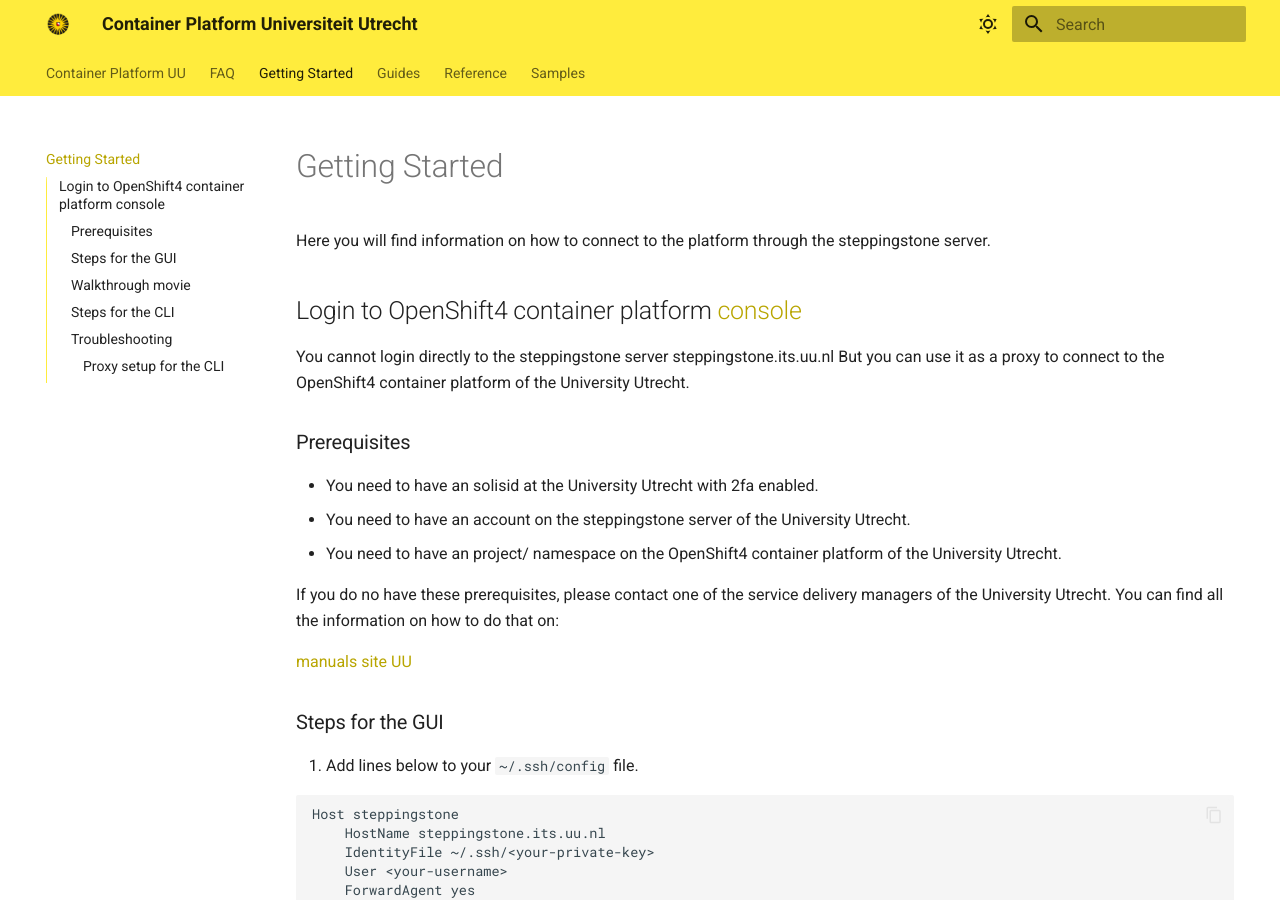
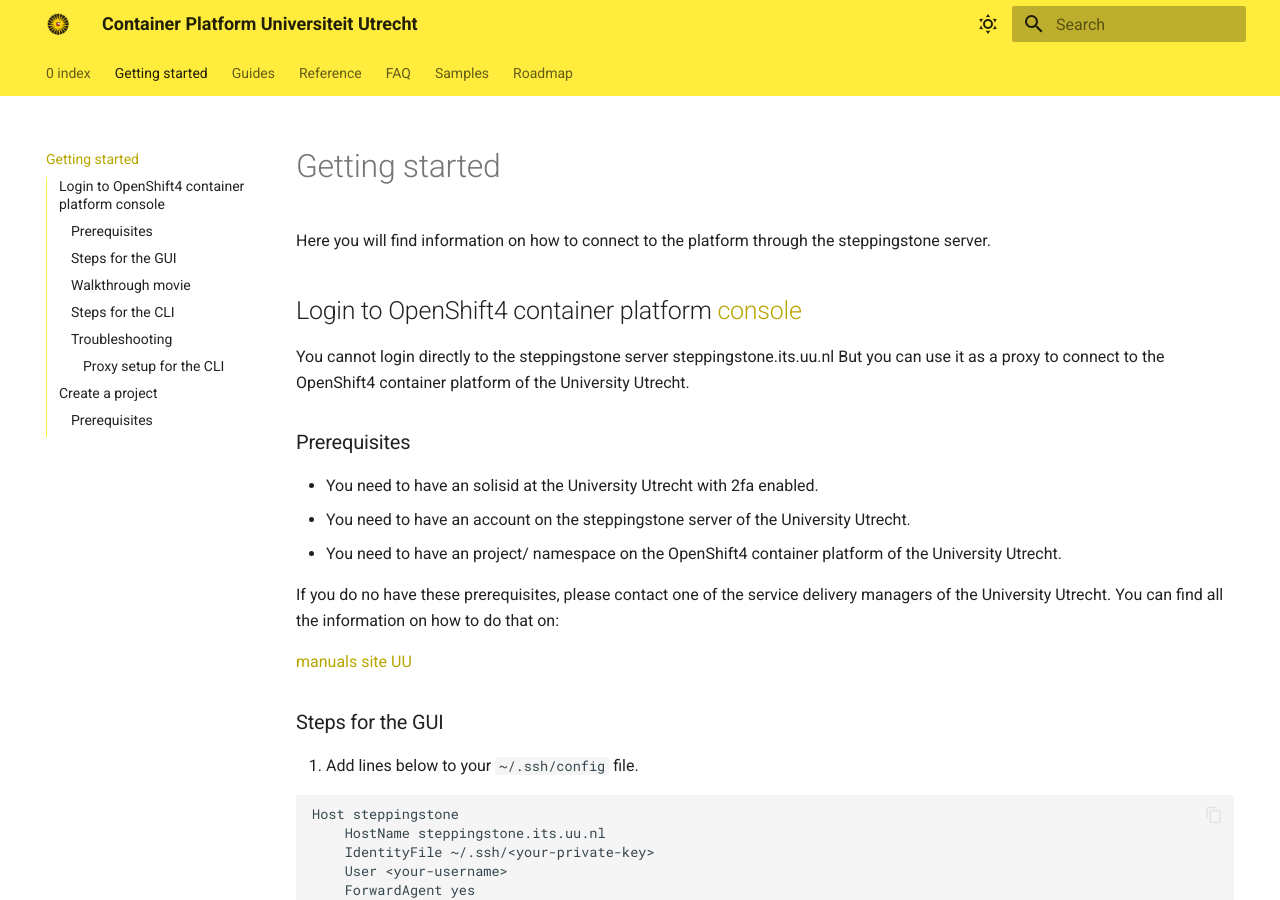
Before and after one commit to UtrechtUniversity/containerplatform-docs, an MkDocs documentation site: the page built from docs/1_gettingstarted.md, in a window 1280 px wide and 900 px high. Built offline with MkDocs 1.6.1 and Material for MkDocs 9.7.7, drawn with Linux system fonts in a browser that asks for light colours; some of the changed text lies outside the part shown.

Commit message:
Refactoring and adding the roadmap

````diff
--- a/docs/GettingStarted.md
+++ b/docs/1_gettingstarted.md
@@ -1,4 +1,4 @@
-# Getting Started
+# Getting started
 Here you will find information on how to connect to the platform through the steppingstone server.
 
 ## Login to OpenShift4 container platform [console](https://console.cp.its.uu.nl)
@@ -79,3 +79,8 @@
 ```bash
 oc login --token=<your-token> --server=https://localhost:6443
 ```
+
+## Create a project
+
+### Prerequisites
+- You need to have permissions to create a project from the UI.
--- a/mkdocs.yml
+++ b/mkdocs.yml
@@ -5,8 +5,9 @@
   custom_dir: overrides
   features:
     - navigation.tabs
-    - navigation.sections
     - toc.integrate
+    - navigation.path
+    - navigation.top
     - navigation.left
     - search.suggest
     - search.highlight
````
Also changed, not shown: docs/0_index.md (renamed from docs/index.md, +0 -4 lines), docs/2_guides.md (renamed from docs/Guides.md, +1 -0 lines), docs/6_roadmap.md (added, +10 -0 lines), docs/3_reference.md (renamed from docs/Reference.md), docs/4_faq.md (renamed from docs/FAQ.md), docs/5_samples.md (renamed from docs/Samples.md).
